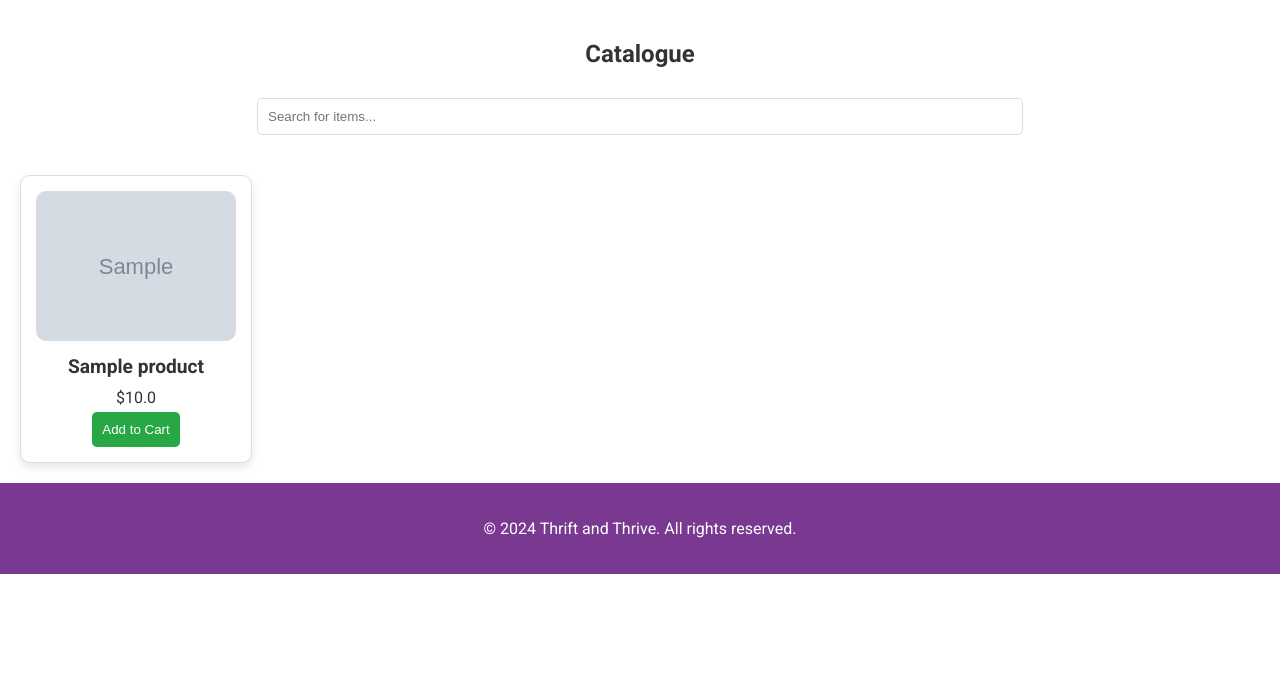
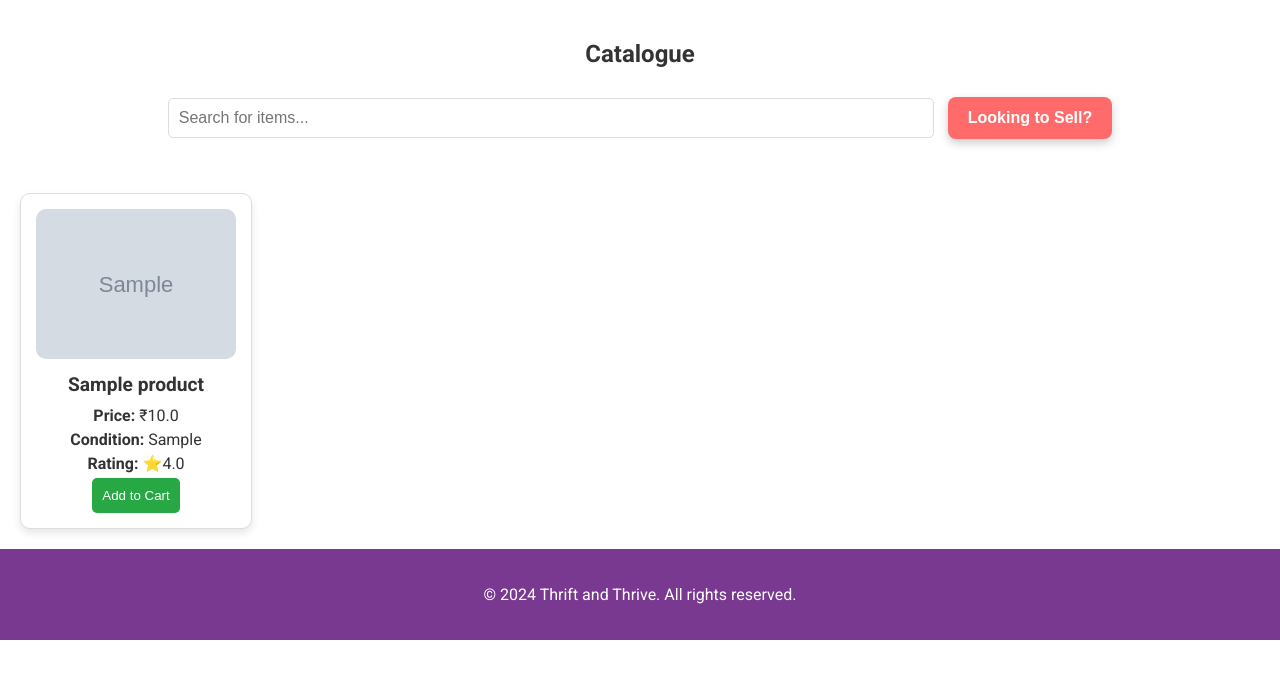
Before and after one commit to MysticHqra/Thrift-and-Thrive, a Flask app: page /shop in a window 1280 px wide. Shown: the part 50-729 px from the top of the page. Run offline with Flask 3, Linux system fonts and the light colour scheme; tables that the repository leaves empty hold one stand-in row (values such as "Sample post"); grey boxes marked "Sample" are stand-in pictures.

Commit message:
Sell option added to shop.html, squashed many bugs

```diff
--- a/app.py
+++ b/app.py
@@ -1,6 +1,8 @@
 from flask import Flask, render_template, request, redirect, url_for, flash, session, jsonify
 from flask_sqlalchemy import SQLAlchemy
 from flask_bcrypt import Bcrypt
+from werkzeug.utils import secure_filename
+import os
 import random
 
 app = Flask(__name__)
@@ -8,6 +10,10 @@ app.config['SECRET_KEY'] = 'your_secret_key'  # Replace with a strong secret key
 app.config['SQLALCHEMY_DATABASE_URI'] = 'sqlite:///thrift_and_thrive.db'
 app.config['SQLALCHEMY_TRACK_MODIFICATIONS'] = False
 
+UPLOAD_FOLDER = os.path.join(os.path.dirname(os.path.abspath(__file__)), 'uploads')  # Define the folder where images will be uploaded
+app.config['UPLOAD_FOLDER'] = UPLOAD_FOLDER # Define the folder where images will be uploaded
+
+os.makedirs(UPLOAD_FOLDER, exist_ok=True)  # Create the 'uploads' folder if it doesn't exist
 db = SQLAlchemy(app)
 bcrypt = Bcrypt(app)
 
@@ -19,9 +25,11 @@ class User(db.Model):
 class Product(db.Model):
     id = db.Column(db.Integer, primary_key=True)
     name = db.Column(db.String(100), nullable=False)
+    description = db.Column(db.Text, nullable=False)
     price = db.Column(db.Float, nullable=False)
-    image_url = db.Column(db.String(255), nullable=False)  # URL for the product image
-    description = db.Column(db.Text, nullable=True)
+    condition = db.Column(db.String(20), nullable=False)
+    rating = db.Column(db.Float, default=0)
+    image_filename = db.Column(db.String(100), nullable=False)
 
 class Cart(db.Model):
     id = db.Column(db.Integer, primary_key=True)
@@ -109,6 +117,37 @@ def logout():
     session.pop('user_id', None)
     flash("You have been logged out.", "success")
     return redirect(url_for('home'))
+
+@app.route('/sell', methods=['POST'])
+def sell_product():
+    if 'user_id' not in session:
+        # Redirect to login page or return with an error flash
+        flash("You need to be logged in to add items to your cart.", "error")
+        return redirect(url_for('shop'))  # Or redirect to the shop page
+
+    name = request.form['name']
+    description = request.form['description']
+    price = float(request.form['price'])
+    condition = request.form['condition']
+    image = request.files['image']
+
+    if image:
+        # Save the image
+        filename = secure_filename(image.filename)
+        image_path = os.path.join(app.config['UPLOAD_FOLDER'], filename)
+        image.save(image_path)
+
+        # Create and save the new product in the database
+        new_product = Product(name=name, description=description,
+                              price=price, condition=condition, image_filename=filename)
+        db.session.add(new_product)
+        db.session.commit()
+
+        flash("Product listed successfully!", "success")
+        return redirect(url_for('shop'))
+
+    flash("Failed to list the product. Please try again.", "danger")
+    return redirect(url_for('shop'))
 
 @app.route('/add_to_cart/<int:product_id>', methods=['POST'])
 def add_to_cart(product_id):
--- a/static/css/shop.css
+++ b/static/css/shop.css
@@ -8,6 +8,31 @@ body {
     margin-top: 50px;
     text-align: center;
     padding: 20px;
+}
+
+/* Button Styling */
+.sell-button {
+    margin-left: 10px;
+    background-color: #ff6b6b; /* Soft red color */
+    color: white;
+    border: none;
+    padding: 12px 20px;
+    font-size: 16px;
+    font-weight: bold;
+    border-radius: 8px;
+    cursor: pointer;
+    transition: background-color 0.3s ease, transform 0.2s ease;
+    box-shadow: 0 4px 10px rgba(0, 0, 0, 0.2); /* subtle shadow for depth */
+}
+
+.sell-button:hover {
+    background-color: #ff5252; /* Darker shade on hover */
+    transform: scale(1.05); /* Slightly enlarges */
+}
+
+.sell-button:active {
+    background-color: #e60000; /* Darker red on click */
+    transform: scale(0.98); /* Slightly reduces size for click effect */
 }
 
 #search-bar {
@@ -62,3 +87,90 @@ body {
 .item-card button:hover {
     background-color: #218838;
 }
+
+/* Modal background */
+.sell-modal {
+    display: none;
+    position: fixed;
+    z-index: 1;
+    left: 0;
+    top: 0;
+    width: 100%;
+    height: 100%;
+    overflow: auto;
+    background-color: rgba(0, 0, 0, 0.5);
+}
+
+/* Modal content */
+.sell-modal-content {
+    background-color: #fefefe;
+    margin: 4% auto;
+    padding: 4%;
+    border-radius: 10px;
+    width: 90%;
+    max-width: 500px;
+    box-shadow: 0px 4px 8px rgba(0, 0, 0, 0.3);
+    position: relative;
+    animation: fadeIn 0.4s;
+}
+
+/* Close button */
+.sell-close {
+    position: absolute;
+    top: 15px;
+    right: 20px;
+    font-size: 24px;
+    color: #333;
+    cursor: pointer;
+    font-weight: bold;
+}
+
+/* Form labels */
+label {
+    font-weight: bold;
+    margin-top: 10px;
+    display: block;
+    color: #555;
+}
+
+/* Input fields */
+input[type="text"],
+input[type="number"],
+textarea,
+select {
+    width: 95%;
+    padding: 10px;
+    margin: 5px 0 15px 0;
+    border: 1px solid #ddd;
+    border-radius: 5px;
+    font-size: 16px;
+}
+
+/* Upload button */
+input[type="file"] {
+    padding: 5px;
+    font-size: 14px;
+}
+
+/* Submit button */
+.btn-success {
+    background-color: #28a745;
+    color: white;
+    padding: 10px 20px;
+    font-size: 16px;
+    border: none;
+    border-radius: 5px;
+    cursor: pointer;
+    width: 100%;
+    transition: background-color 0.3s;
+}
+
+.btn-success:hover {
+    background-color: #218838;
+}
+
+/* Animation */
+@keyframes fadeIn {
+    from { opacity: 0; }
+    to { opacity: 1; }
+}
--- a/templates/cart.html
+++ b/templates/cart.html
@@ -60,10 +60,11 @@
             <div class="cart-items">
                 {% for cart_item, product in cart_items %}
                     <div class="cart-item">
-                        <img src="{{ product.image_url }}" alt="{{ product.name }}" class="cart-item-image">
+                        <img src="{{ url_for('static', filename='uploads/' + product.image_filename) }}" alt="{{ product.name }}" class="cart-item-image" onerror="this.src='https://via.placeholder.com/150';">
                         <div class="cart-item-details">
                             <h2>{{ product.name }}</h2>
                             <p>Price: ${{ product.price }}</p>
+                            <p>Condition: {{ product.condition }}</p> <!-- Display condition -->
                             <form action="{{ url_for('updateitem') }}" method="POST" class="update-item-form">
                                 <input type="number" name="quantity" value="{{ cart_item.quantity }}" min="1" class="quantity-input" onchange="enableUpdateButton(this)">
                                 <input type="hidden" name="product_id" value="{{ product.id }}">
@@ -92,7 +93,7 @@
             </div>
             <div class="cart-summary">
                 <p>Total Items: {{ total_items }}</p>
-                <p>Total Price: ${{ total_price }}</p>
+                <p>Total Price: ₹{{ total_price }}</p> <!-- Updated currency symbol -->
                 <button onclick="window.location.href='{{ url_for('checkout') }}'" class="checkout-btn">Proceed to Checkout</button>
             </div>
         {% else %}
--- a/templates/shop.html
+++ b/templates/shop.html
@@ -94,16 +94,67 @@
     <section class="shop-header">
         <h1>Catalogue</h1>
         <input type="text" id="search-bar" placeholder="Search for items..." onkeyup="filterItems()">
+        <button id="sell-button" class="btn sell-button" onclick="openSellModal()">Looking to Sell?</button>
     </section>
+
+    <!-- Sell Product Modal -->
+    <div id="sell-modal" class="sell-modal">
+        <div class="sell-modal-content">
+            <span class="sell-close" onclick="closeSellModal()">&times;</span>
+            <h2>Sell Your Product</h2>
+            <form id="sell-form" action="/sell" method="POST" enctype="multipart/form-data">
+                <label for="name">Product Name:</label>
+                <input type="text" id="name" name="name" required>
+
+                <label for="description">Description:</label>
+                <textarea id="description" name="description" rows="3" required></textarea>
+
+                <label for="price">Price (₹):</label>
+                <input type="number" id="price" name="price" step="0.01" required>
+
+                <label for="condition">Condition:</label>
+                <select id="condition" name="condition">
+                    <option value="New">New</option>
+                    <option value="Like New">Like New</option>
+                    <option value="Used">Used</option>
+                </select>
+
+                <label for="image">Upload Image:</label>
+                <input type="file" id="image" name="image" accept="image/*" required>
+
+                <button type="submit" class="btn btn-success">Submit</button>
+            </form>
+        </div>
+    </div>
+
+    <script>
+        function openSellModal() {
+            document.getElementById("sell-modal").style.display = "block";
+        }
+
+        function closeSellModal() {
+            document.getElementById("sell-modal").style.display = "none";
+        }
+
+        // Close the modal when clicking outside the modal content
+        window.onclick = function(event) {
+            if (event.target === document.getElementById("sell-modal")) {
+                closeSellModal();
+            }
+        };
+    </script>
 
     <section class="catalog">
         {% for item in products %}
         <div class="item-card">
-            <img src="{{ item.image_url }}" alt="{{ item.name }}">
+            <!-- Display product image -->
+            <img src="{{ url_for('static', filename='uploads/' + item.image_filename) }}" alt="{{ item.name }}" class="product-image" onerror="this.src='https://via.placeholder.com/150';">
             <h2>{{ item.name }}</h2>
-            <p>${{ item.price }}</p>
+            <p><strong>Price:</strong> ₹{{ item.price }}</p>
+            <p><strong>Condition:</strong> {{ item.condition }}</p>
+            <!-- Optional Rating Display -->
             {% if item.rating %}
-            <p>Rating: ⭐{{ item.rating }}</p>
+            <p><strong>Rating:</strong> ⭐{{ item.rating }}</p>
             {% endif %}
             <form action="{{ url_for('add_to_cart', product_id=item.id) }}" method="POST">
                 <button type="submit">Add to Cart</button>
```
Also changed, not shown: 1 other file.
